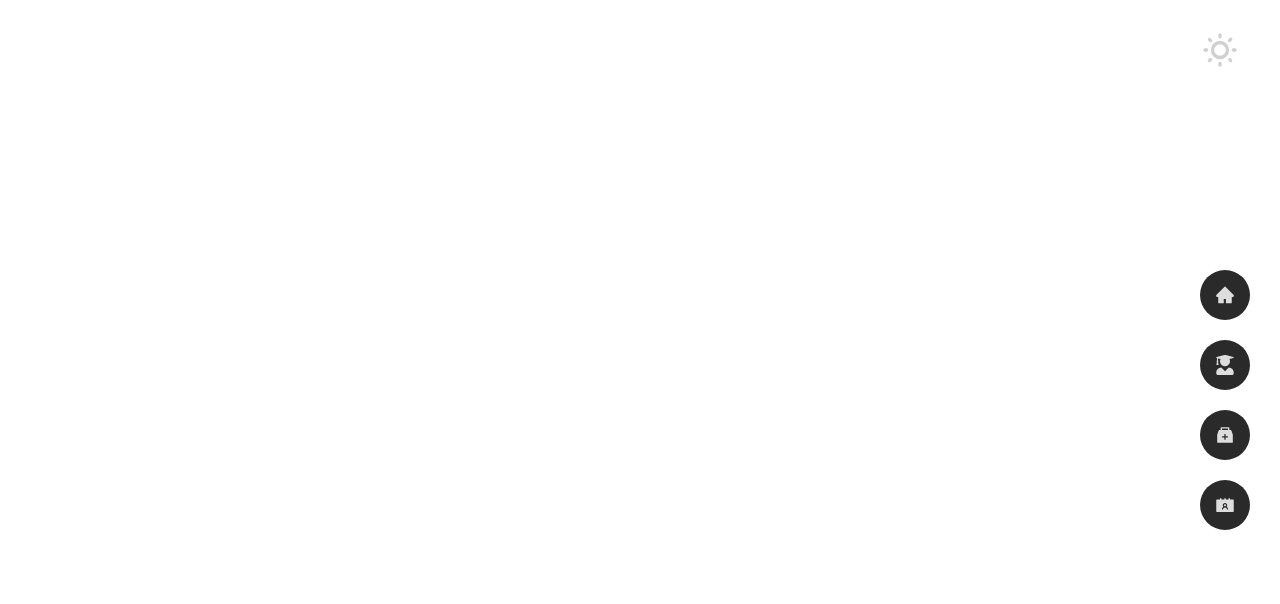
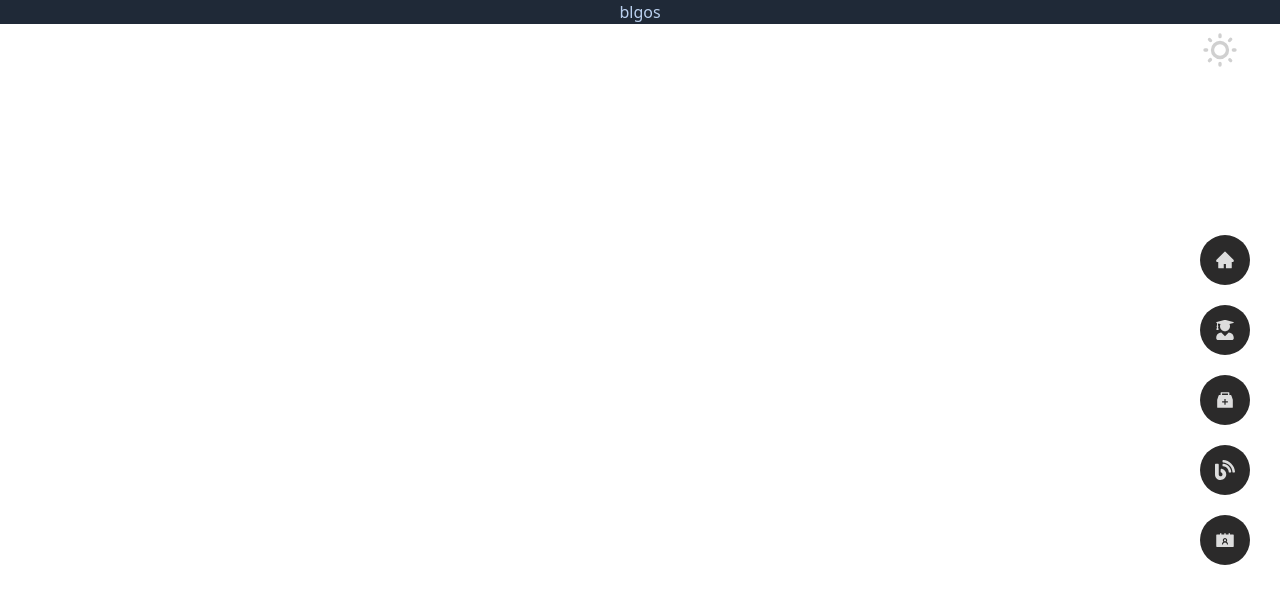
Before and after one commit to Hamed-Hasan/my-portfolio, a React (Create React App) app: page /blog in a window 1280 px wide. Shown: the top 604 px of the page. Built offline with nearby package versions, Linux system fonts and the light colour scheme.

Commit message:
blog pages implement

```diff
--- a/src/App.js
+++ b/src/App.js
@@ -11,6 +11,7 @@ import 'aos/dist/aos.css';
 import { useEffect } from 'react';
 import ScrollToTop from './components/ScrollToTop/ScrollToTop';
 import AnimatedCursor from "react-animated-cursor"
+import Blogs from './components/Pages/Blogs';
 
 function App() {
 
@@ -27,6 +28,7 @@ function App() {
       <Route path="/" element={<Home/>} />
       <Route path="about" element={<About/>} />
       <Route path="portfolio" element={<Portfolio/>} />
+      <Route path="blog" element={<Blogs/>} />
       <Route path="contact" element={<Contact/>} />
     </Routes>
     <ScrollToTop/>
--- a/src/components/Header/Header.js
+++ b/src/components/Header/Header.js
@@ -3,6 +3,7 @@ import './Header.css'
 import { AiFillHome } from 'react-icons/ai';
 import { FaUserGraduate } from 'react-icons/fa';
 import { AiFillMedicineBox } from 'react-icons/ai';
+import { FaBlog } from 'react-icons/fa';
 import { AiFillContacts } from 'react-icons/ai';
 import { Link, NavLink } from 'react-router-dom';
 const Header = ({children}) => {
@@ -35,6 +36,10 @@ const Header = ({children}) => {
                     <li className='icon-box'>
                 <AiFillMedicineBox  className='icon'/>
                 <Link to='/portfolio' >Portfolio</Link>
+                    </li>
+                    <li className='icon-box'>
+                <FaBlog  className='icon'/>
+                <Link to='/blog' >Blog</Link>
                     </li>
                     <li className='icon-box'>
                 <AiFillContacts className='icon'/>
--- /dev/null
+++ b/src/components/Pages/Blogs.js
@@ -0,0 +1,11 @@
+import React from 'react';
+
+const Blogs = () => {
+    return (
+        <div>
+            blgos
+        </div>
+    );
+};
+
+export default Blogs;
```
